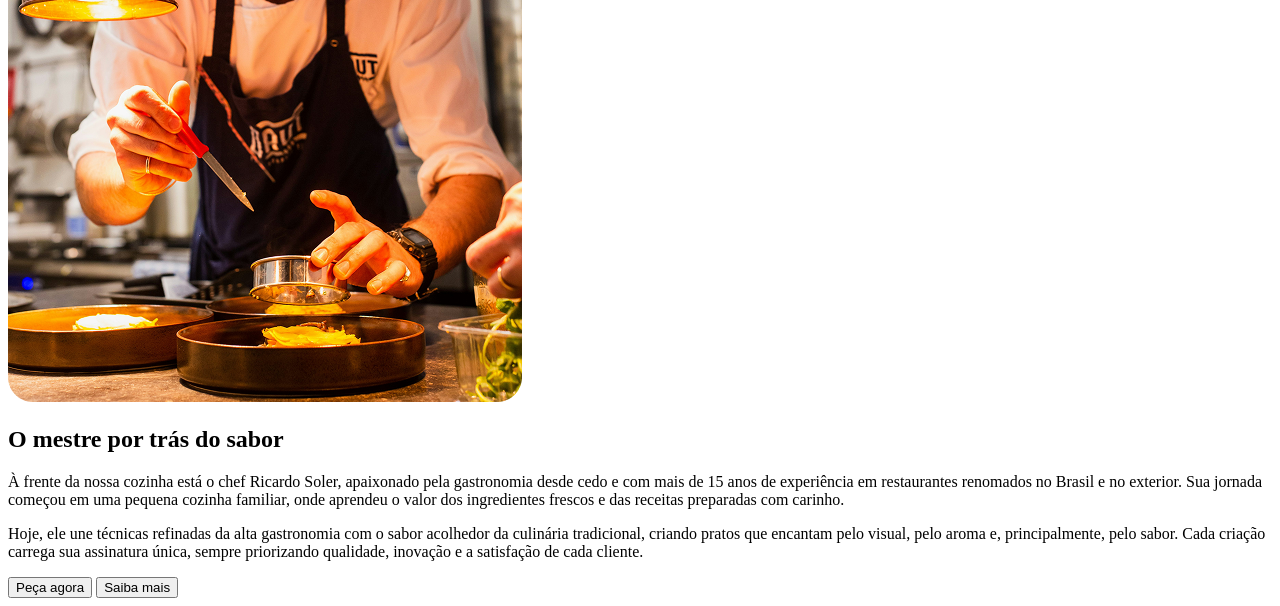
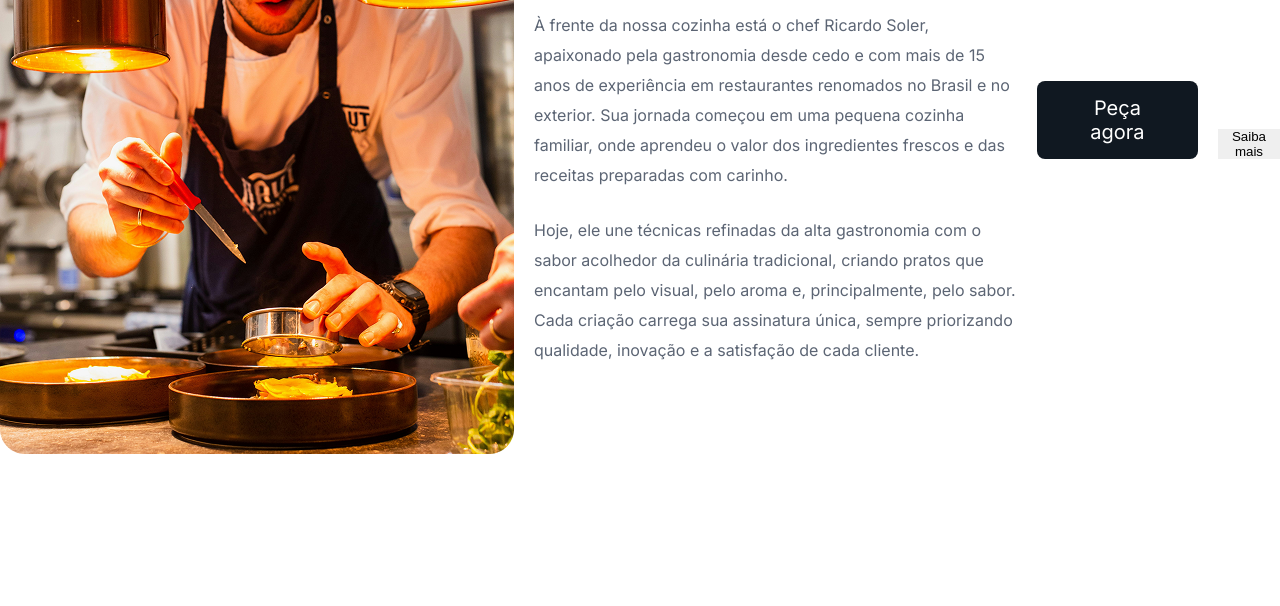
Before and after one commit to os-cabecudo-de-maua/Projeto-5, a plain HTML site: page section-chef.html in a window 1280 px wide. Shown: the part 275-881 px from the top of the page. After the commit the page ends 800 px from the top, so only its background shows below. Drawn offline with Linux system fonts and the light colour scheme; a web font is replaced by a local one.

Commit message:
style: stylization section-chef in section-chef.html

```diff
--- a/section-chef.html
+++ b/section-chef.html
@@ -10,13 +10,15 @@
     <link rel="preconnect" href="https://fonts.googleapis.com">
     <link rel="preconnect" href="https://fonts.gstatic.com" crossorigin>
     <link href="https://fonts.googleapis.com/css2?family=Inter:ital,opsz,wght@0,14..32,100..900;1,14..32,100..900&display=swap" rel="stylesheet">
-    <link rel="stylesheet" href="./section-chef.html">
+    <link rel="stylesheet" href="./src/assets/style/section-chef.css">
 </head>
 <body>
 
 <section class="section-chef">
 
+    <div class="image-chef">
         <img src="./src/assets/images/chefe.png" alt="Foto do chef" loading="lazy">
+    </di>
 
     <div class="chef-description">
         <h2> O <span> mestre</span> por trás do sabor</h2>
--- a/src/assets/style/section-chef.css
+++ b/src/assets/style/section-chef.css
@@ -1 +1,59 @@
 @import url(./global.css);
+
+.section-chef{
+    padding: 60px 0px;
+    display: flex;
+    flex-direction: column;
+    justify-content: center;
+    gap: 60px;
+
+}
+
+.image-chef{
+    display: flex;
+    align-items: center;
+    gap: 20px;
+}
+.chef-description{
+    display: flex;
+    flex-direction: column;
+    gap: 25px;
+    justify-content: space-between;
+    width: 503px;
+}
+
+.chef-description h2{
+    font-family: var(--font-title);
+    font-size: var(--font-h2);
+    color: var(--color-secondary-dark);
+    font-style: bold;
+}
+
+.chef-description h2 span{
+   color: var(--color-primary-orange);
+}
+
+.chef-description p{
+    font-family: var(--font-body);
+    font-size: var(--font-body);
+    color: var(--color-secondary-L_gray);
+    line-height: 30px;
+    font-weight: 400;
+}
+
+.butons-chef{
+    display: flex;
+    gap: 20px;
+    align-items: end;
+}
+
+.botao-escuro {
+    background-color: var(--color-secondary-dark);
+    color: var(--color-secondary-white);
+    font-family: var(--font-body);
+    font-size: var(--font-button);
+    padding: 15px 30px;
+    border-radius: 8px;
+    cursor: pointer;
+
+}
```
